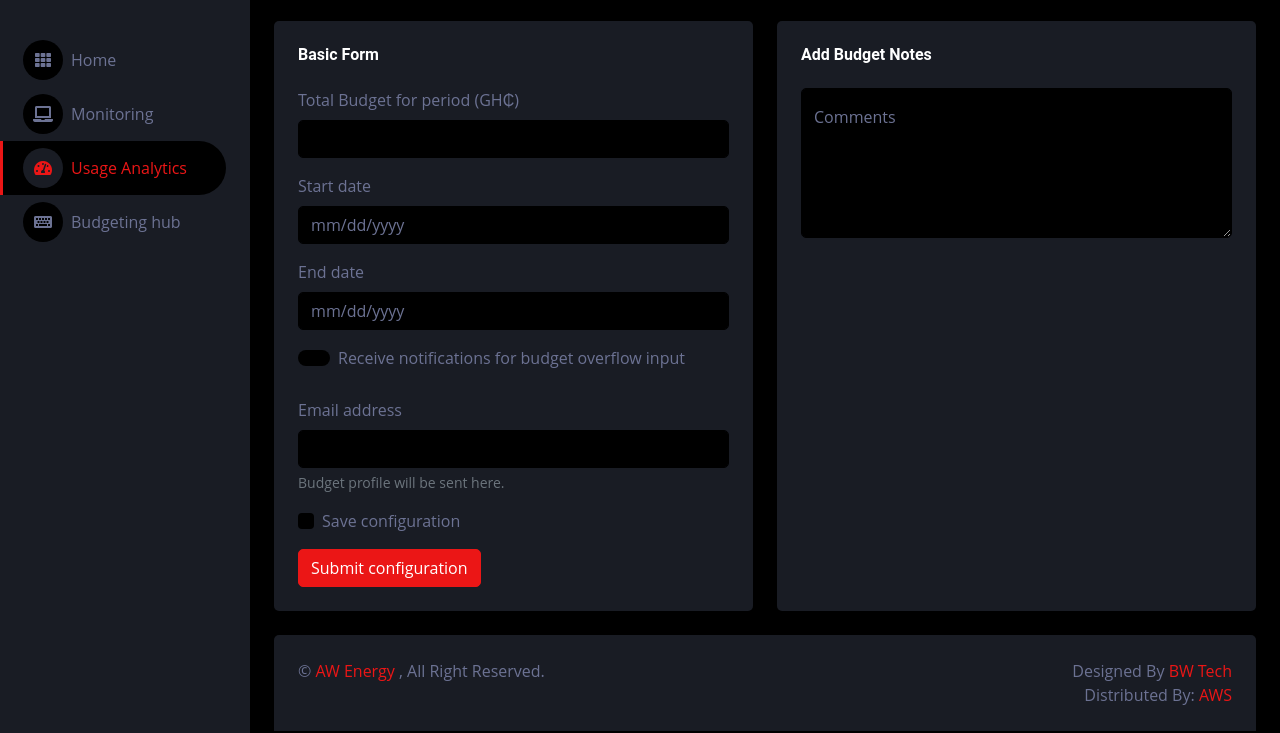
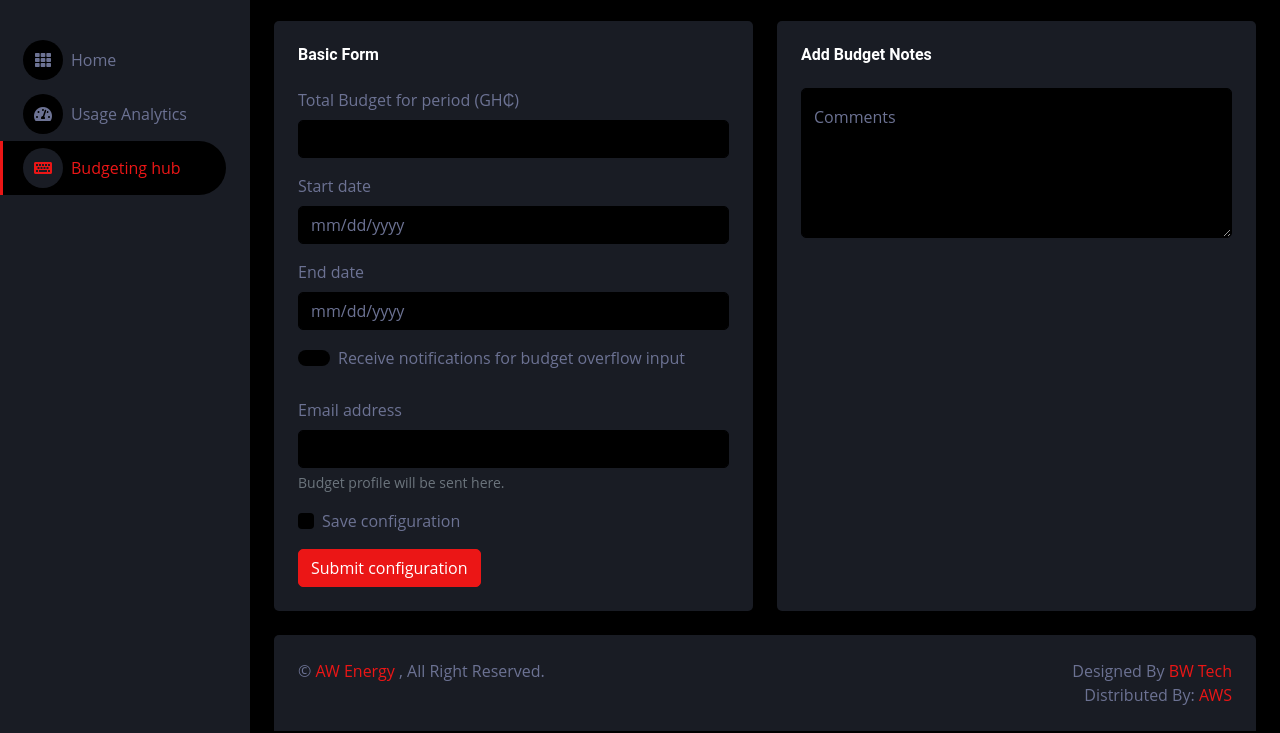
Before and after one commit to Wepea0/AIOT, a plain HTML site: page form.html in a window 1280 px wide. Shown: the part 67-800 px from the top of the page. Drawn offline with nearby package versions, Linux system fonts and the light colour scheme.

Commit message:
Removed monitoring tab

```diff
--- a/form.html
+++ b/form.html
@@ -62,11 +62,10 @@
                 </div>
                 <div class="navbar-nav w-100">
                     <a href="index.html" class="nav-item nav-link"><i class="fa fa-th me-2"></i>Home</a>
-                    <a href="#" class="nav-item nav-link" ><i class="fa fa-laptop me-2"></i>Monitoring</a>
 
-                    <a href="charts.html" class="nav-item nav-link active"><i class="fa fa-tachometer-alt me-2"></i>Usage Analytics</a>
+                    <a href="charts.html" class="nav-item nav-link"><i class="fa fa-tachometer-alt me-2"></i>Usage Analytics</a>
 
-                    <a href="form.html" class="nav-item nav-link"><i class="fa fa-keyboard me-2"></i>Budgeting hub</a>
+                    <a href="form.html" class="nav-item nav-link active"><i class="fa fa-keyboard me-2"></i>Budgeting hub</a>
 
                 </div>
             </nav>
```
Also changed, not shown: charts.html (+0 -1 lines).
